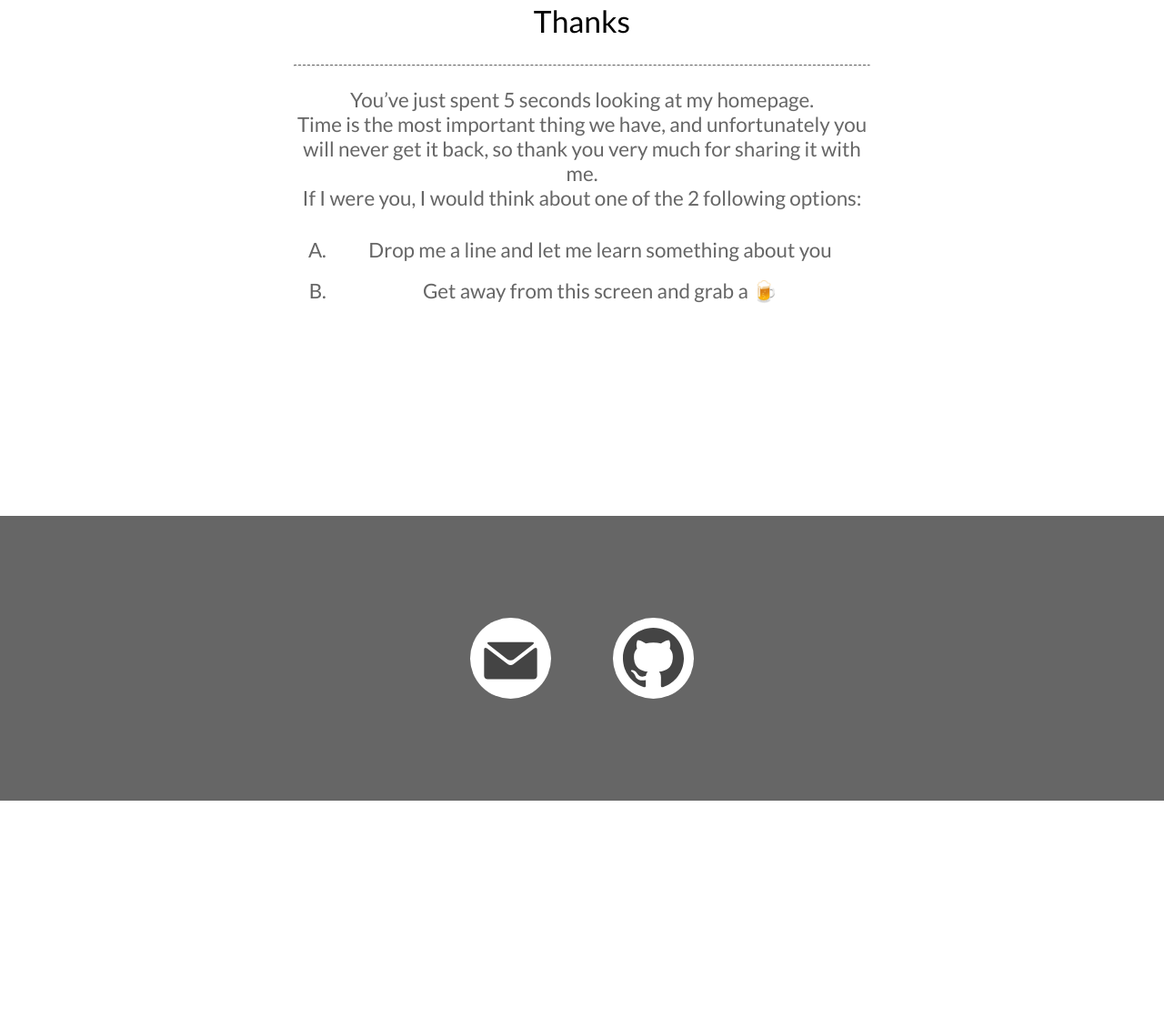
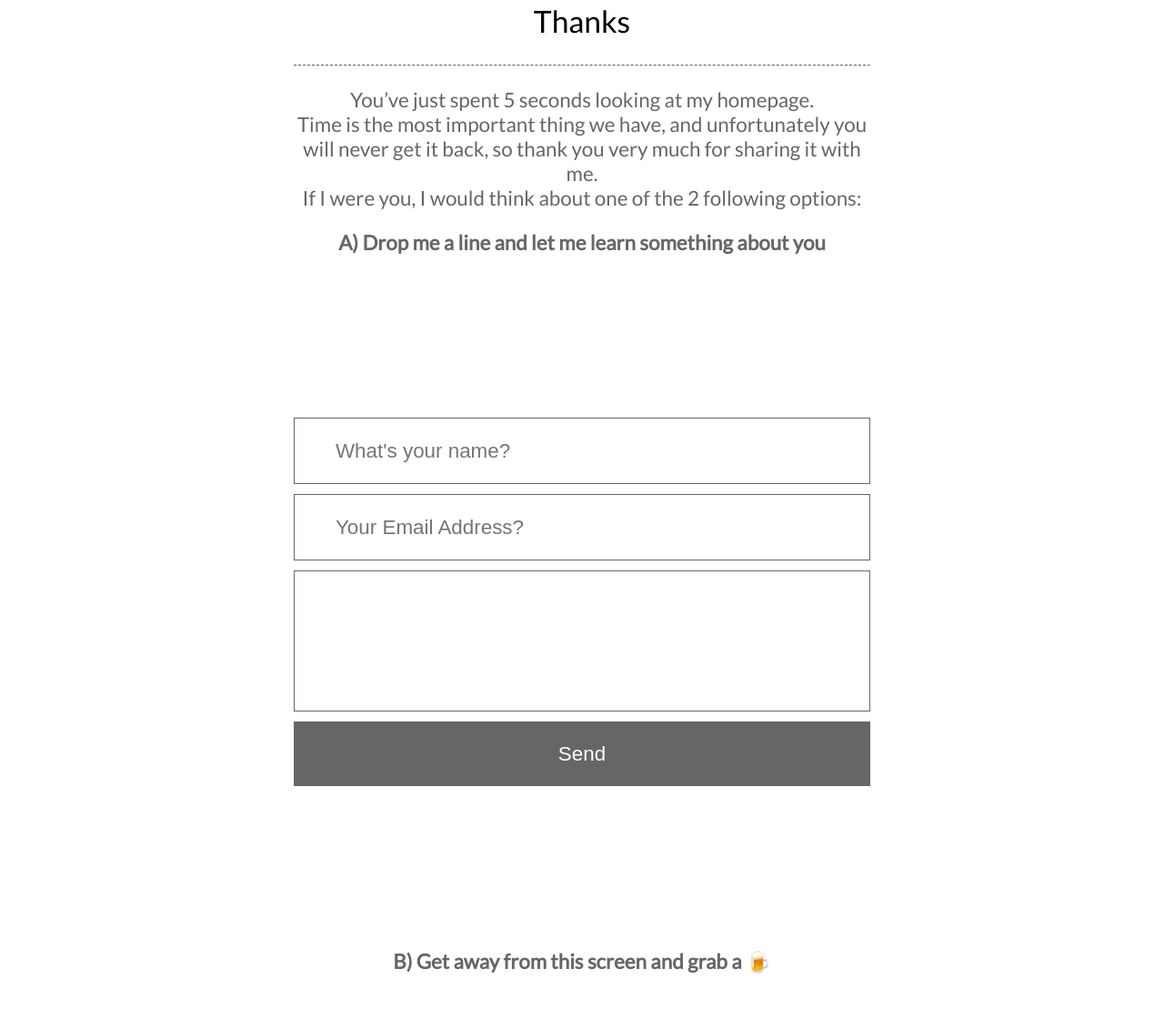
Before and after one commit to KamenKolev/resume, a website built with Parcel: page index.html in a window 1280 px wide. Shown: the part 2324-3433 px from the top of the page at 91% size. Before the commit the page ends 3204 px from the top, so only its background shows below. Built offline with nearby package versions, Linux system fonts and the light colour scheme; a web font is replaced by a local one.

Commit message:
added a contact form

```diff
--- a/index.html
+++ b/index.html
@@ -81,7 +81,7 @@
         </p>
       </section>
 
-      <section>
+      <section id="contact">
         <h2>Thanks</h2>
         <hr />
         <p>
@@ -94,13 +94,37 @@
           <br />
           If I were you, I would think about one of the 2 following options:
         </p>
-        <ol class="readOptions">
-          <li>Drop me a line and let me learn something about you</li>
-          <li>Get away from this screen and grab a 🍺</li>
-        </ol>
+
+        <strong>A) Drop me a line and let me learn something about you</strong>
+        <!-- TODO: form elements must not appear invalid initially -->
+        <!-- checking should be disabled until a user clicks on the Send button -->
+        <form id="contactForm" name="contact" method="POST" netlify>
+          <input
+            required
+            placeholder="What's your name?"
+            type="text"
+            name="name"
+          />
+          <input
+            required
+            placeholder="Your Email Address?"
+            type="email"
+            name="email"
+          />
+          <textarea
+            minlength="1"
+            required
+            name="message"
+            rows="4"
+            placeholder=" "
+          ></textarea>
+          <button type="submit">Send</button>
+        </form>
+
+        <strong>B) Get away from this screen and grab a 🍺</strong>
       </section>
     </div>
-    <footer id="contact">
+    <footer>
       <a class="contactLink" href="mailto:kkolev@protonmail.com">
         <img
           class="contactIcon"
--- a/index.js
+++ b/index.js
@@ -2,6 +2,7 @@ import Typed from "typed.js"
 import humanizeDuration from "humanize-duration"
 
 // there is no proper error handling here
+// TODO: if no JS, everythign is invisible!
 document.fonts
   ? document.fonts.ready
       .then(e => document.body.classList.add("fonts-loaded"))
@@ -35,3 +36,14 @@ new Typed(".secondaryStuff", {
   typeSpeed: 100,
   loop: true,
 })
+
+document.getElementById("contactForm").addEventListener("submit", function(e) {
+  e.preventDefault()
+
+  debugger
+
+  fetch(this.action, {
+    method: "POST",
+    body: new FormData(this),
+  })
+})
--- a/style.scss
+++ b/style.scss
@@ -1,3 +1,9 @@
+// TODO: implement proper margins for the contact section
+// TODO: extract color tranistions into mixin?
+// TODO: structure using a CSS convention?
+// TODO: change class casing?
+// TODO: make IE11 compatible?
+
 @keyframes fadeIn {
   0% {
     opacity: 0;
@@ -113,7 +119,7 @@ section:first-of-type {
   }
 }
 
-#contact {
+footer {
   padding: 5rem 0;
   background-color: var(--primary-color);
   color: var(--secondary-color);
@@ -134,11 +140,6 @@ section:first-of-type {
       background-color: var(--accent-color);
       transition: 0.3s ease;
     }
-
-    // .contactIcon {
-    //   height: 100%;
-    //   width: 100%;
-    // }
   }
 }
 
@@ -177,3 +178,59 @@ section:first-of-type {
 .secondaryStuff {
   display: inline;
 }
+
+form#contactForm {
+  margin: 8rem 0;
+  display: grid;
+  gap: 0.5rem;
+
+  input,
+  textarea,
+  button {
+    padding: 1rem 2rem;
+    resize: none;
+    font-size: 100%;
+    border: 1px solid var(--primary-color);
+  }
+
+  textarea {
+    font-family: "Lato", sans-serif;
+  }
+
+  input:not(:placeholder-shown):invalid,
+  textarea:not(:placeholder-shown):invalid {
+    border-color: red;
+  }
+
+  input:invalid,
+  textarea:invalid,
+  input:valid,
+  textarea:valid {
+    box-shadow: none;
+  }
+
+  input:valid,
+  textarea:valid {
+    border-color: #43dd76;
+  }
+
+  // should this button use the same styles as the navlinks?
+  button {
+    cursor: pointer;
+    background-color: var(--primary-color);
+    color: var(--secondary-color);
+    border: none;
+    transition: background-color 0.3s ease;
+
+    &:hover,
+    &:focus {
+      background-color: var(--accent-color);
+      transition: 0.3s ease;
+    }
+  }
+}
+
+// for my own convenience
+grammarly-ghost {
+  display: none;
+}
```
